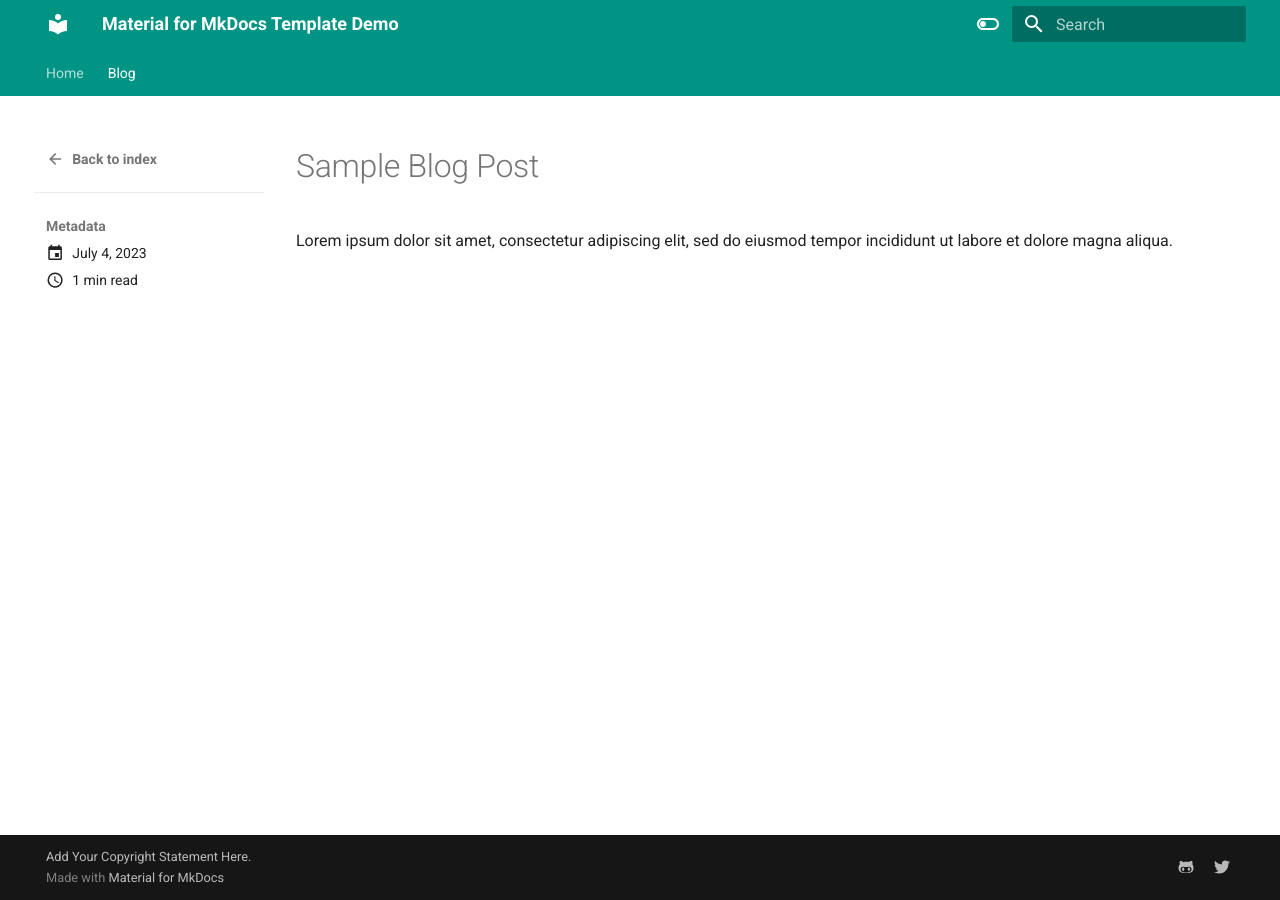
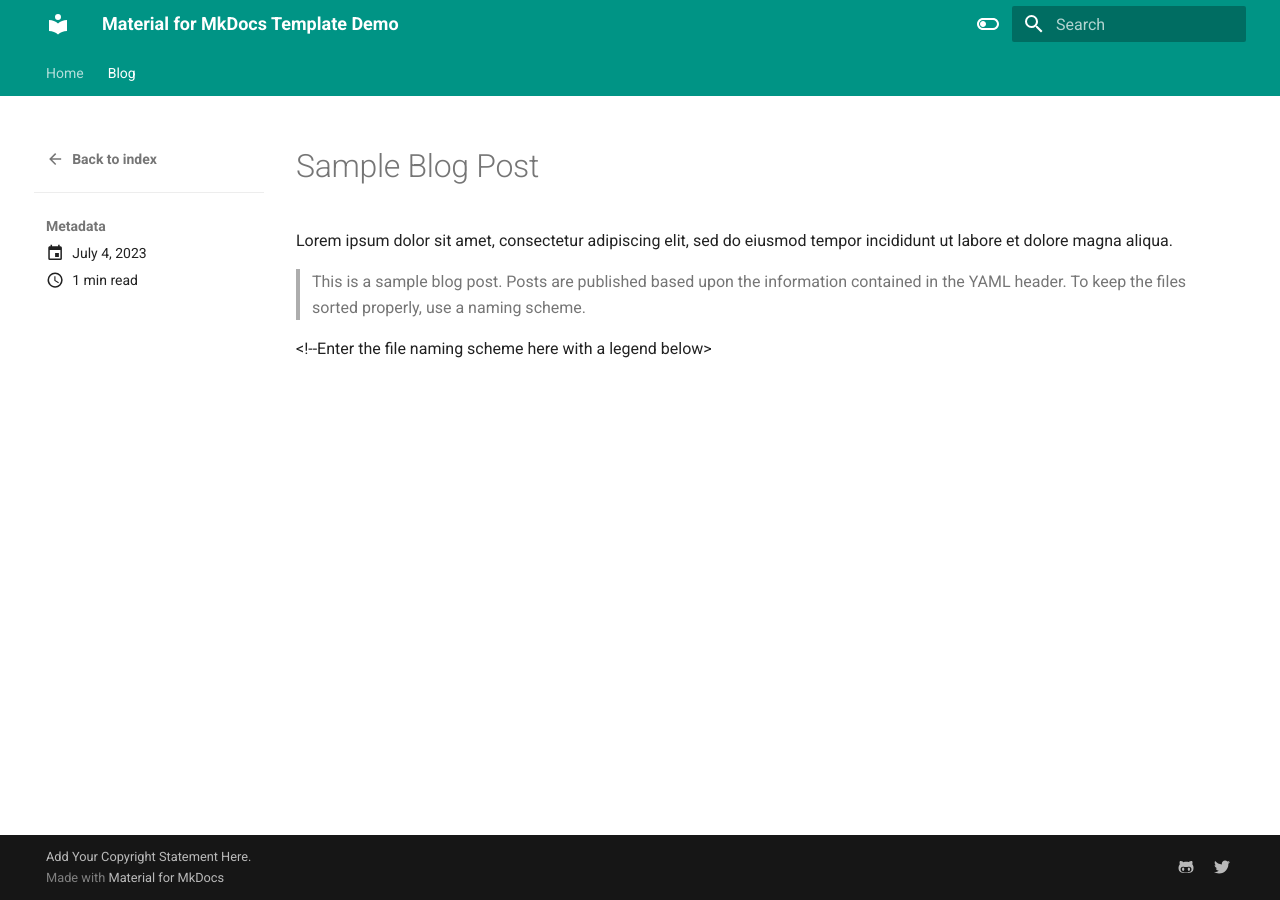
Before and after one commit to OldManUmby/material-for-mkdocs-template, an MkDocs documentation site: the page built from docs/blog/posts/myfirstpost.md, in a window 1280 px wide. Built offline with MkDocs 1.6.1 and Material for MkDocs 9.7.7, drawn with Linux system fonts in a browser that asks for light colours.

Commit message:
Updated Posts

```diff
--- a/docs/blog/posts/myfirstpost.md
+++ b/docs/blog/posts/myfirstpost.md
@@ -7,3 +7,7 @@ date:
 
 Lorem ipsum dolor sit amet, consectetur adipiscing elit, sed do eiusmod
 tempor incididunt ut labore et dolore magna aliqua.
+
+>This is a sample blog post. Posts are published based upon the information contained in the YAML header. To keep the files sorted properly, use a naming scheme.
+
+<!--Enter the file naming scheme here with a legend below>
```
Also changed, not shown: docs/blog/posts/drafts/myfirstdraft.md (+3 -2 lines).
